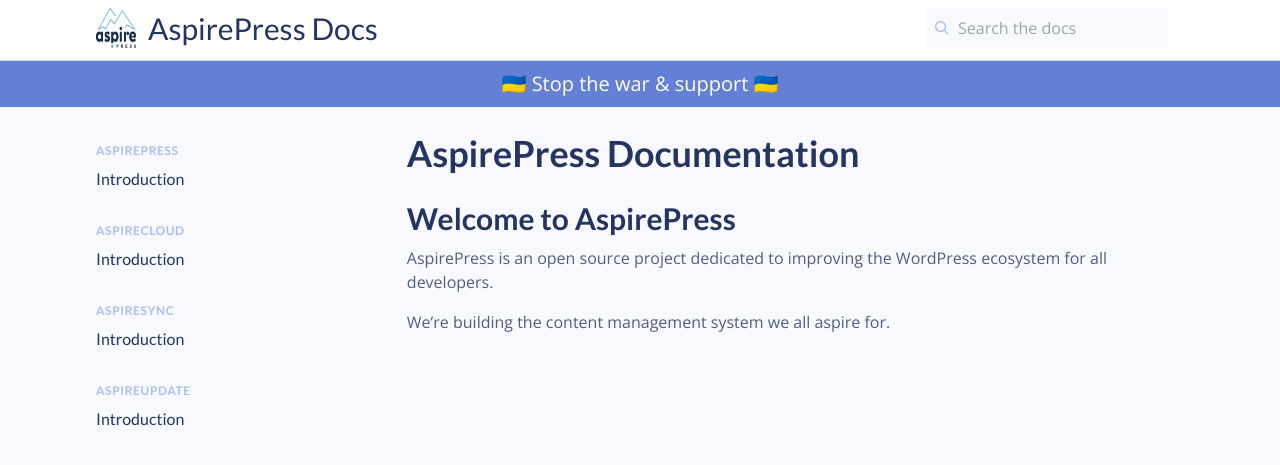
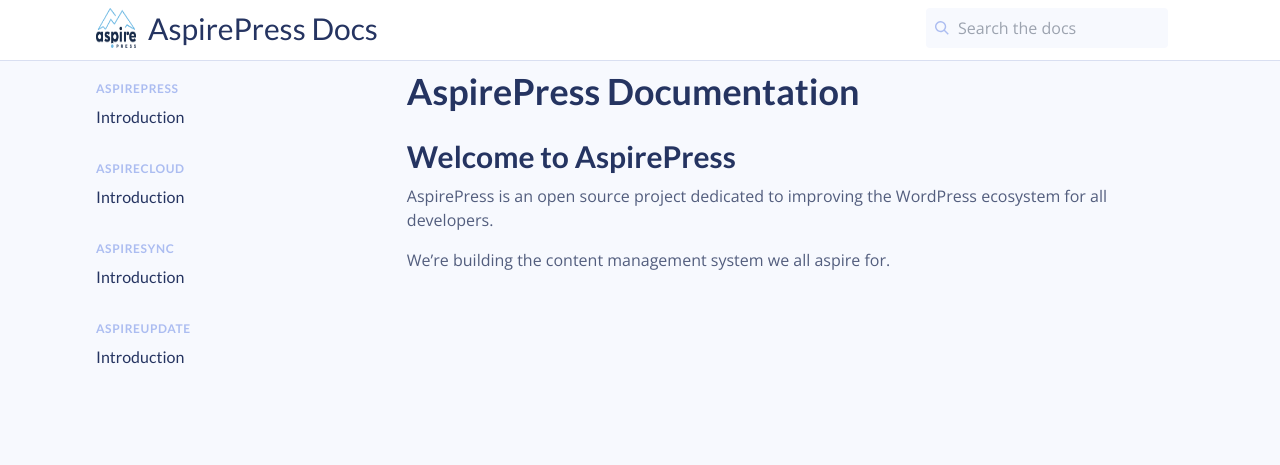
Before and after one commit to aspirepress/documentation, a Jekyll site: the page built from docs/index.md, in a window 1280 px wide. Shown: the top 465 px of the page. Built offline with Jekyll 4.4.1, drawn with Linux system fonts in a browser that asks for light colours; comment, search, counter and statistics services are not loaded.

Commit message:
Removing war support banner
While we completely and totally support Ukraine in their fight against
despotism, this project remains officially netrual and accepts
contributors of all stripes.

```diff
--- a/_layouts/default.html
+++ b/_layouts/default.html
@@ -43,9 +43,6 @@
         </div>
     </div>
 </div>
-<a class="bg-indigo mb-4 py-2 text-white block text-center text-xl" href="https://www.comebackalive.in.ua/" target="_blank">
-    🇺🇦 Stop the war &amp; support 🇺🇦
-</a>
 <main class="mx-auto max-w-2xl px-4 py-2">
     <div class="flex flex-grow">
         <nav role="navigation" id="navigation" class="md:w-4/14 w-full lg:relative hidden md:block font-heading pt-2">
```
